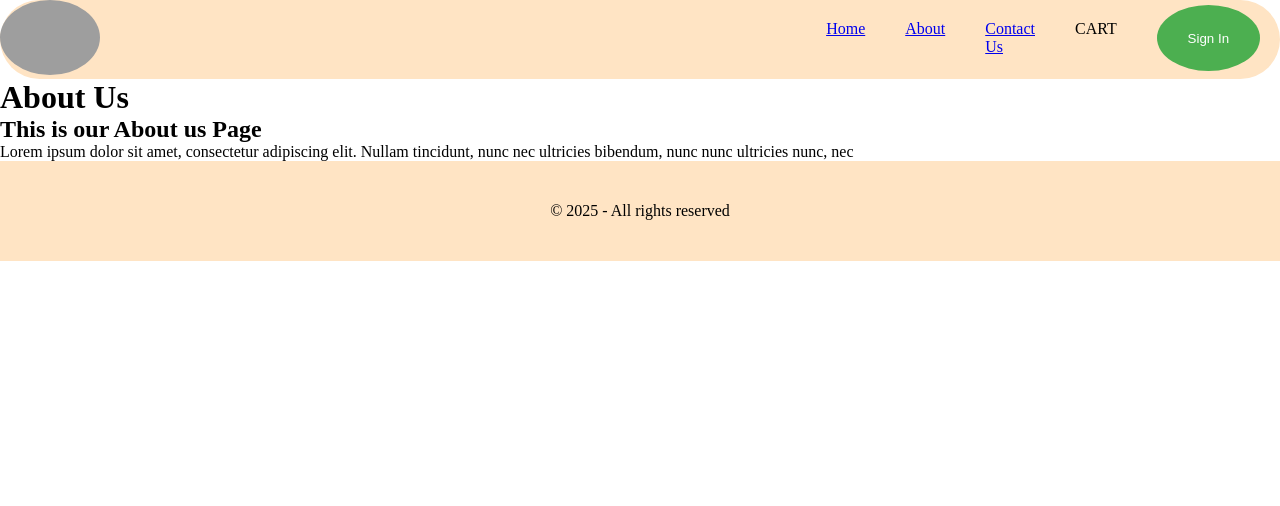
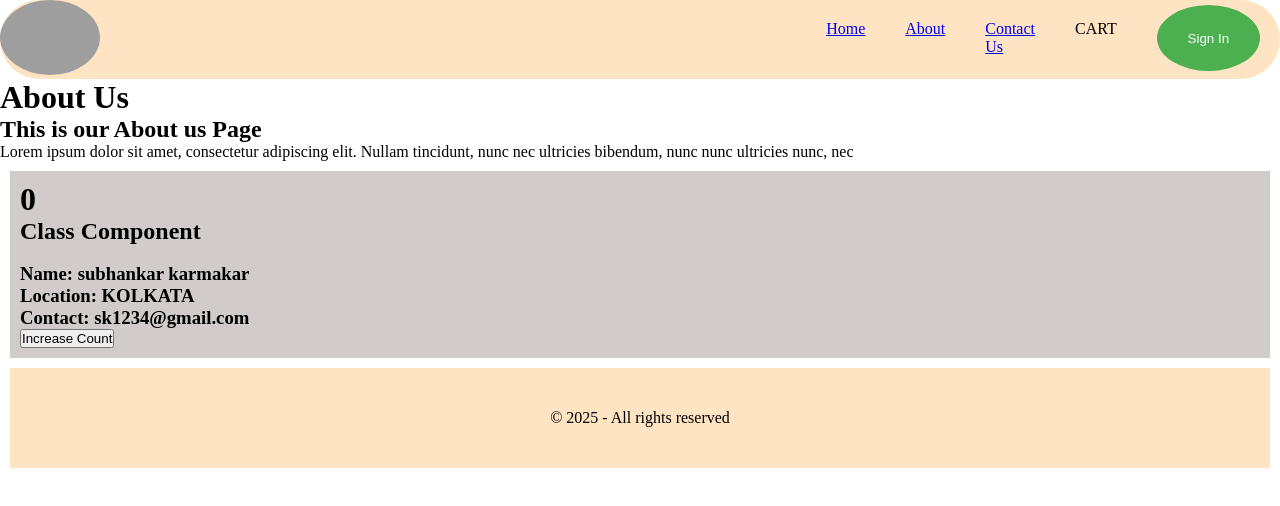
Before and after one commit to s-karmakar/Namaste-React, a React (Vite) app: page /about in a window 1280 px wide. Shown: the top 506 px of the page. Built offline with nearby package versions, Linux system fonts and the light colour scheme; grey boxes are pictures that could not be loaded.

Commit message:
episode 8 : React class componet lifecycle

```diff
--- a/index.css
+++ b/index.css
@@ -88,6 +88,7 @@ h3 {
 }
 
 .footer {
+  margin: 10px;
   display: flex;
   justify-content: space-evenly;
   align-items: center;
@@ -95,3 +96,10 @@ h3 {
   width: auto;
   height: 100px;
 }
+
+.user-class {
+  margin: 10px;
+  padding: 10px;
+
+  background-color: rgb(209, 204, 201);
+}
--- a/src/components/About.js
+++ b/src/components/About.js
@@ -1,4 +1,7 @@
+//Class Based component
+
 import React from "react";
+import UserClass from "./UserClass";
 
 const About = () => {
   return (
@@ -9,6 +12,12 @@ const About = () => {
         Lorem ipsum dolor sit amet, consectetur adipiscing elit. Nullam
         tincidunt, nunc nec ultricies bibendum, nunc nunc ultricies nunc, nec
       </p>
+
+      <UserClass
+        name={`subhankar karmakar`}
+        location={`KOLKATA`}
+        contact={`sk1234@gmail.com`}
+      />
     </div>
   );
 };
--- /dev/null
+++ b/src/components/UserClass.js
@@ -0,0 +1,38 @@
+import React from "react";
+
+class UserClass extends React.Component {
+  constructor(props) {
+    super(props);
+    // createing state variable in class component
+    this.state = {
+      count: 0,
+    };
+  }
+
+  render() {
+    const { name, location, contact } = this.props;
+    const { count } = this.state;
+    return (
+      <div className="user-class">
+        <h1>{count}</h1>
+
+        <h2>Class Component</h2>
+
+        <br />
+        <h3>Name: {name}</h3>
+        <h3>Location: {location}</h3>
+        <h3>Contact: {contact}</h3>
+        <button
+          onClick={() => {
+            // updating state variable in class component
+            this.setState({ count: count + 1 });
+          }}
+        >
+          Increase Count
+        </button>
+      </div>
+    );
+  }
+}
+
+export default UserClass;
```
Also changed, not shown: 1 other file (tests, documents, lock files or other folders).
